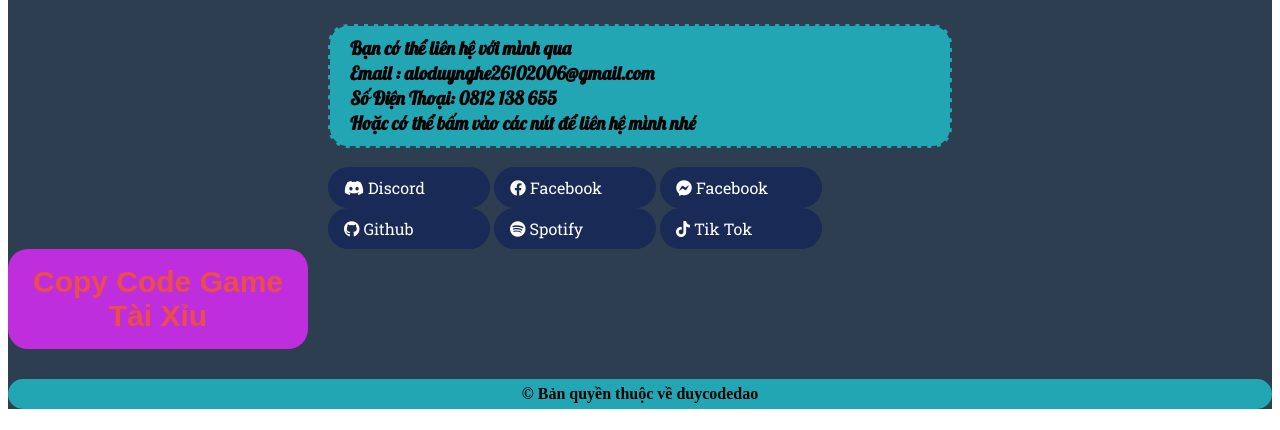
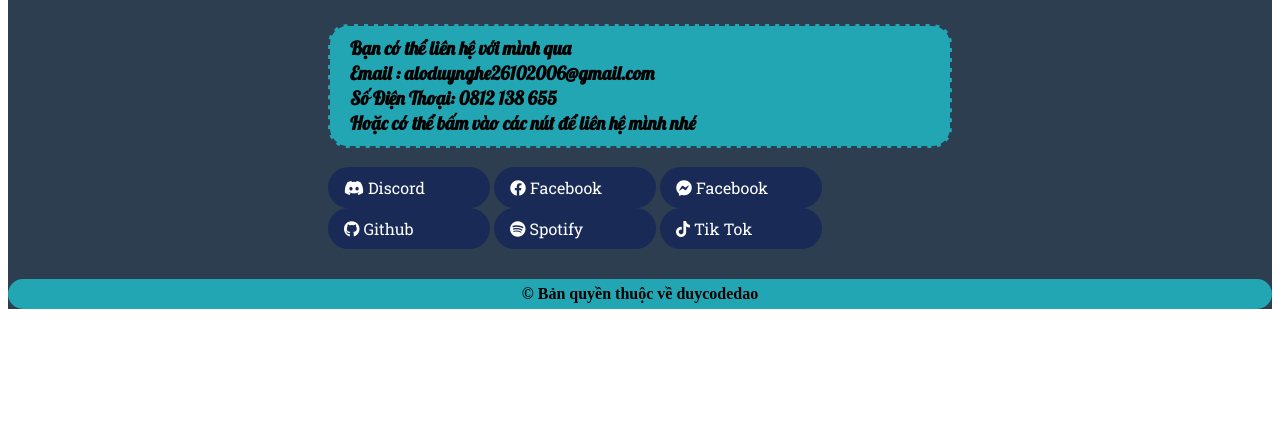
Before and after one commit to duycodedao/duycodega, a plain HTML site: page index.html in a window 1280 px wide. Shown: the part 951-1381 px from the top of the page. After the commit the page ends 1281 px from the top, so only its background shows below. Drawn offline with Linux system fonts and the light colour scheme.

Commit message:
Update index.html

```diff
--- a/index.html
+++ b/index.html
@@ -96,7 +96,7 @@
         </div>
         <!-- <button id="mybtn">Click Vô</button>
         <span id="bnc"></span> -->
-        <button id="copy" onclick="copyText()">Copy Code Game Tài Xỉu</button>
+        <!-- <button id="copy" onclick="copyText()">Copy Code Game Tài Xỉu</button> -->
         <h4 id="botton">© Bản quyền thuộc về duycodedao</h4>
 
         </div>
```
